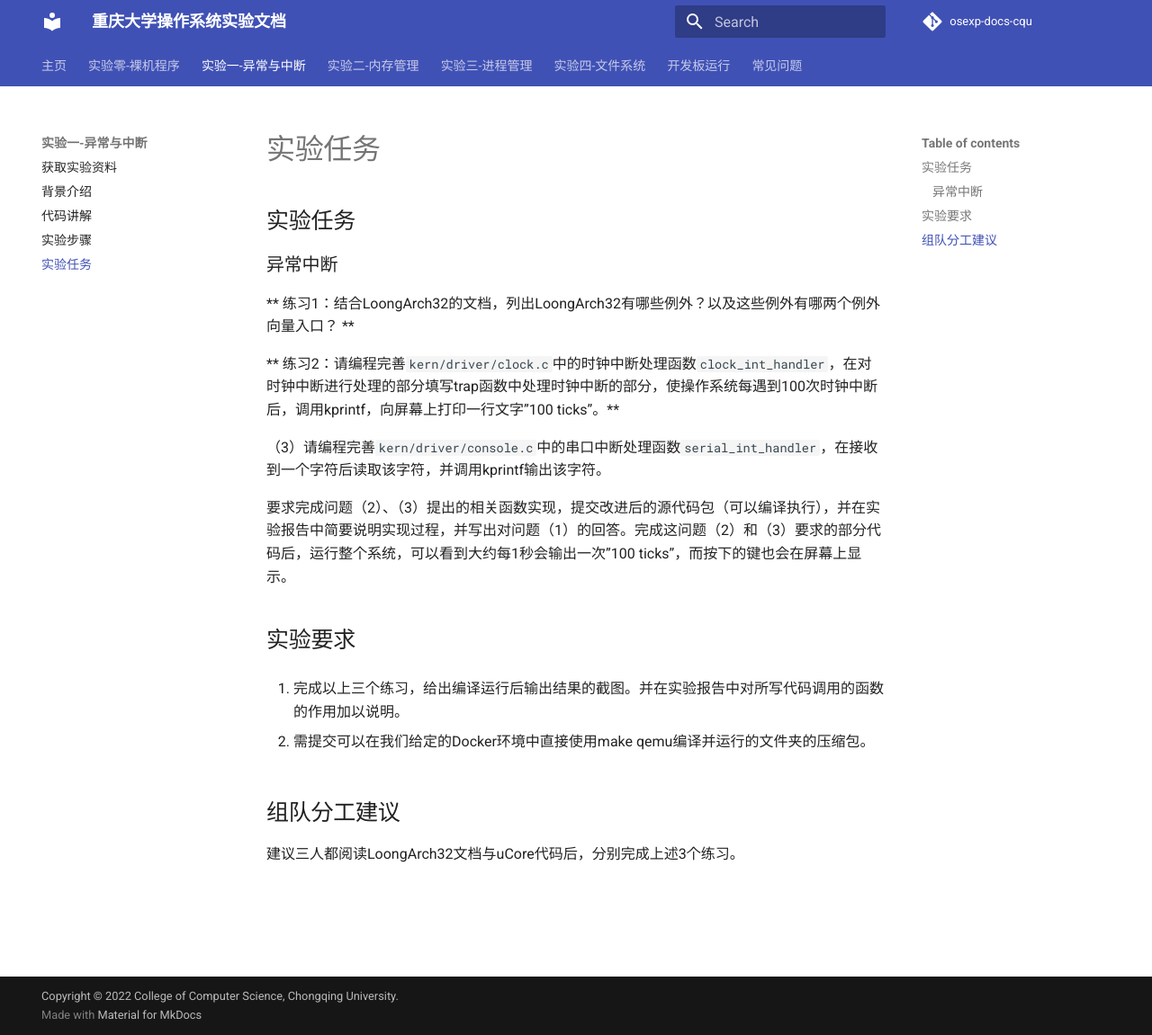
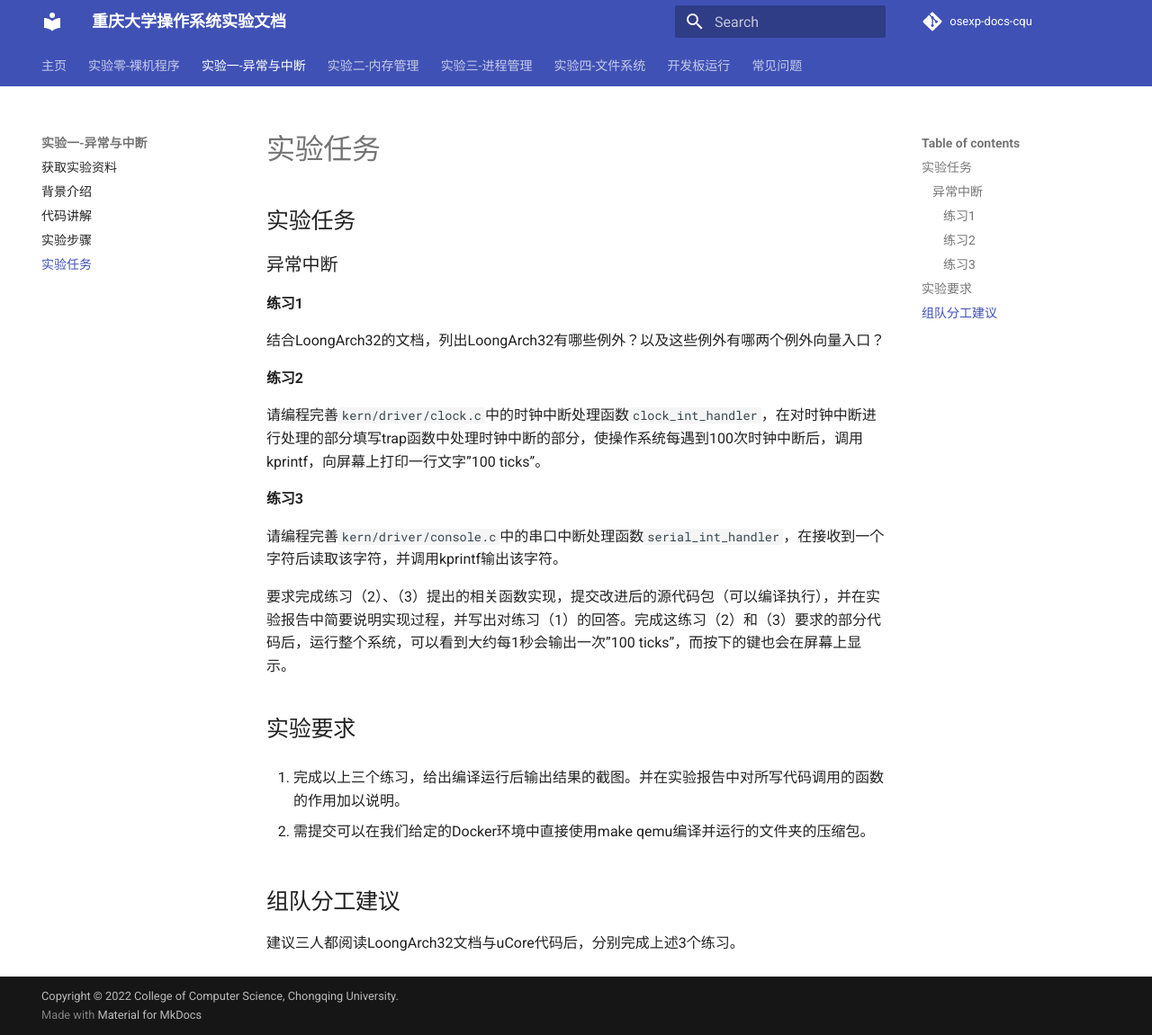
Before and after one commit to CQU-CS-LABs/osexp-docs-cqu, an MkDocs documentation site: the page built from docs/lab1/task.md, in a window 1280 px wide and 1151 px high. Shown: the whole window at 90% size. Built offline with MkDocs 1.6.1 and Material for MkDocs 9.7.7, drawn with Linux system fonts in a browser that asks for light colours; comment, search, counter and statistics services are not loaded.

```diff
--- a/docs/lab1/task.md
+++ b/docs/lab1/task.md
@@ -2,13 +2,19 @@
 
 ### 异常中断
 
-** 练习1：结合LoongArch32的文档，列出LoongArch32有哪些例外？以及这些例外有哪两个例外向量入口？ **
+#### 练习1
 
-** 练习2：请编程完善`kern/driver/clock.c`中的时钟中断处理函数`clock_int_handler`，在对时钟中断进行处理的部分填写trap函数中处理时钟中断的部分，使操作系统每遇到100次时钟中断后，调用kprintf，向屏幕上打印一行文字”100 ticks”。**
+结合LoongArch32的文档，列出LoongArch32有哪些例外？以及这些例外有哪两个例外向量入口？
 
-（3）请编程完善`kern/driver/console.c`中的串口中断处理函数`serial_int_handler`，在接收到一个字符后读取该字符，并调用kprintf输出该字符。
+#### 练习2
 
-要求完成问题（2）、（3）提出的相关函数实现，提交改进后的源代码包（可以编译执行），并在实验报告中简要说明实现过程，并写出对问题（1）的回答。完成这问题（2）和（3）要求的部分代码后，运行整个系统，可以看到大约每1秒会输出一次”100 ticks”，而按下的键也会在屏幕上显示。
+请编程完善`kern/driver/clock.c`中的时钟中断处理函数`clock_int_handler`，在对时钟中断进行处理的部分填写trap函数中处理时钟中断的部分，使操作系统每遇到100次时钟中断后，调用kprintf，向屏幕上打印一行文字”100 ticks”。
+
+#### 练习3
+
+请编程完善`kern/driver/console.c`中的串口中断处理函数`serial_int_handler`，在接收到一个字符后读取该字符，并调用kprintf输出该字符。
+
+要求完成练习（2）、（3）提出的相关函数实现，提交改进后的源代码包（可以编译执行），并在实验报告中简要说明实现过程，并写出对练习（1）的回答。完成这练习（2）和（3）要求的部分代码后，运行整个系统，可以看到大约每1秒会输出一次”100 ticks”，而按下的键也会在屏幕上显示。
 
 ## 实验要求
 
```
Also changed, not shown: docs/lab1/step.md (+4 -4 lines), docs/lab2/step.md (+4 -4 lines).
